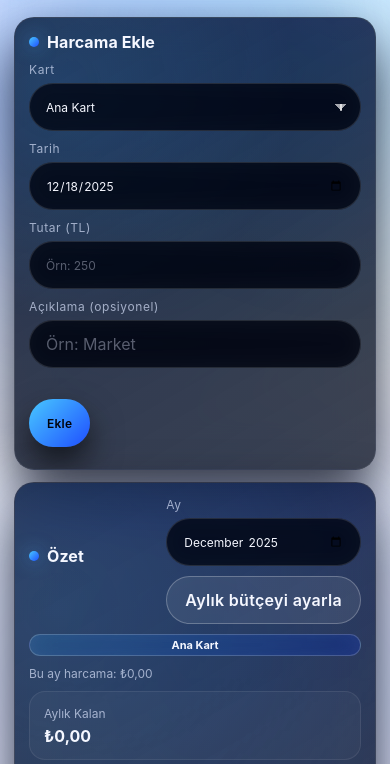
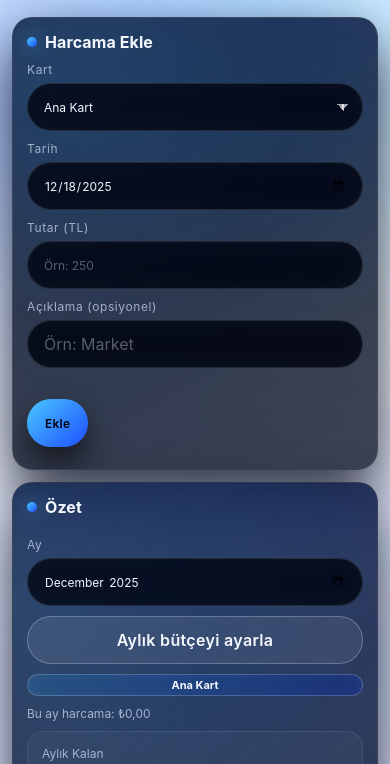
Before and after one commit to fuzhayli/arda_budget_tracker, a plain HTML site: page index.html in a window 390 px wide. Shown: the part 49-813 px from the top of the page. Drawn offline with nearby package versions, Linux system fonts and the light colour scheme.

Commit message:
Tighten mobile form widths

```diff
--- a/index.html
+++ b/index.html
@@ -17,6 +17,7 @@
       --danger:#ff6b6b;
       --shadow:0 24px 55px rgba(1,4,18,.8);
       --radius:20px;
+      --content-max:1100px;
       --glass:rgba(4,12,33,.78);
       --glass-soft:rgba(255,255,255,.08);
       --blur-heavy:18px;
@@ -66,9 +67,9 @@
       100%{ transform:translate3d(-10px,25px,0) scale(.95); }
     }
     header{
-      padding:24px 16px 12px;
-      width:min(1200px, 100%);
-      max-width:1200px;
+      padding:24px clamp(14px, 4vw, 18px) 12px;
+      width:min(var(--content-max), 100%);
+      max-width:var(--content-max);
       margin:0 auto;
       position: relative;
       z-index:1;
@@ -97,10 +98,10 @@
       font-size:13px;
     }
     main{
-      width:min(1200px, 100%);
-      max-width:1200px;
+      width:min(var(--content-max), 100%);
+      max-width:var(--content-max);
       margin:0 auto;
-      padding:12px 16px 40px;
+      padding:12px clamp(14px, 4vw, 20px) 40px;
       display:grid;
       grid-template-columns: 1fr;
       gap:14px;
@@ -120,12 +121,15 @@
     @media (max-width: 980px){
       .grid-2, .grid-3{ grid-template-columns:1fr; }
     }
+    header, main, .card, .grid-2, .grid-3, .row, .field{
+      min-width:0;
+    }
     .card{
       background:linear-gradient(150deg, rgba(8,18,46,.85), rgba(4,9,25,.75));
       border:1px solid rgba(255,255,255,.08);
       border-radius:var(--radius);
       box-shadow:var(--shadow);
-      padding:18px;
+      padding:clamp(14px, 4vw, 18px);
       position:relative;
       overflow:hidden;
       backdrop-filter: blur(var(--blur-heavy)) saturate(190%);
@@ -160,6 +164,13 @@
       align-items:center;
       flex-wrap:wrap;
     }
+    .form-grid{
+      display:grid;
+      grid-template-columns: repeat(auto-fit, minmax(140px, 1fr));
+      gap:10px;
+      align-items:center;
+      width:100%;
+    }
     label{
       font-size:12px;
       color:var(--muted);
@@ -172,6 +183,8 @@
     }
     input, select, textarea{
       width:100%;
+      max-width:100%;
+      min-width:0;
       padding:12px 16px;
       border:1px solid rgba(255,255,255,.12);
       border-radius:24px;
@@ -203,9 +216,16 @@
     }
     .field{
       flex:1;
-      min-width: 180px;
+      min-width: 0;
     }
-    .field.small{ min-width: 150px; max-width: 240px; }
+    .field.small{ min-width: 0; max-width: 240px; }
+    .row > *{
+      min-width:0;
+      max-width:100%;
+    }
+    .card .row{
+      width:100%;
+    }
     .btn{
       cursor:pointer;
       border:0;
@@ -358,7 +378,7 @@
     .budget-panel .hint{
       margin-top:10px;
     }
-    @media (max-width: 640px){
+    @media (max-width: 768px){
       .summary-actions{
         flex-direction:column;
         align-items:stretch;
@@ -419,6 +439,13 @@
       .pill{
         width:100%;
         text-align:center;
+      }
+      .form-grid{
+        grid-template-columns:1fr;
+      }
+      main{
+        padding-left:12px;
+        padding-right:12px;
       }
     }
     .danger-text{ color: var(--danger); }
@@ -502,7 +529,7 @@
 <main>
   <section class="card" id="expenseCard">
     <h2 class="section-title"><span class="dot"></span>Harcama Ekle</h2>
-    <div class="row">
+    <div class="row form-grid">
       <div class="field small">
         <label for="expCard">Kart</label>
         <select id="expCard">
@@ -533,7 +560,7 @@
   <section class="card">
     <div class="split">
       <h2 class="section-title"><span class="dot"></span>Özet</h2>
-      <div class="row summary-actions">
+      <div class="row summary-actions form-grid" style="grid-template-columns: repeat(auto-fit, minmax(200px, 1fr));">
         <div class="field small">
           <label for="summaryMonth">Ay</label>
           <input id="summaryMonth" type="month" />
@@ -547,7 +574,7 @@
         <h3 class="section-title"><span class="dot"></span>Aylık Başlangıç Bütçesi</h3>
         <button class="btn ghost" id="closeBudget">Kapat</button>
       </div>
-      <div class="row">
+      <div class="row form-grid">
         <div class="field">
           <label for="budgetAna">Ana Kart (TL)</label>
           <input id="budgetAna" type="number" min="0" step="0.01" placeholder="Örn: 20000" />
@@ -623,7 +650,7 @@
   <section class="card">
     <div class="split">
       <h2 class="section-title"><span class="dot"></span>Harcama Geçmişi</h2>
-      <div class="row">
+      <div class="row form-grid">
         <div class="field small">
           <label for="filterCard">Filtre (Kart)</label>
           <select id="filterCard">
@@ -693,7 +720,7 @@
         <button class="tab active" id="tabMonthly">Aylık</button>
         <button class="tab" id="tabYearly">Yıllık</button>
       </div>
-      <div class="row">
+      <div class="row form-grid" style="grid-template-columns: repeat(auto-fit, minmax(170px, 1fr));">
         <div class="field small" id="monthlyControls">
           <label for="chartMonth">Ay</label>
           <input id="chartMonth" type="month" />
```
